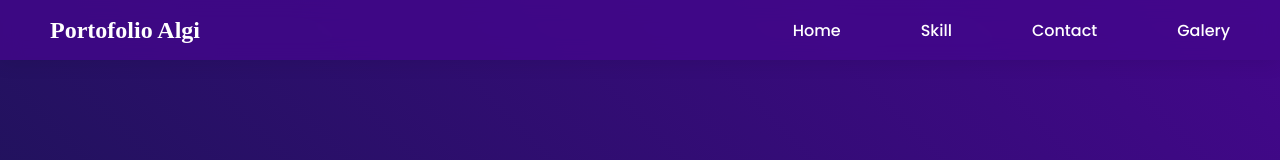
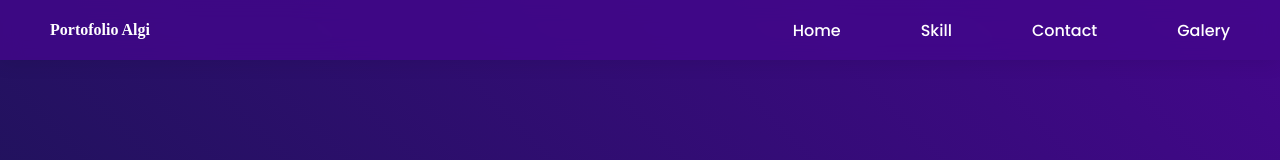
Before and after one commit to algiuu/Portofolio-Algi, a plain HTML site: page index.html in a window 1280 px wide. Shown: the top 160 px of the page. Drawn offline with Linux system fonts and the light colour scheme; a web font is replaced by a local one.

Commit message:
Ganti ukuran teks

```diff
--- a/index.html
+++ b/index.html
@@ -25,7 +25,7 @@
 <body>
     <!-- navigasi -->
    <nav>
-    <h1>Portofolio Algi</h1>
+    <h1 style="font-size: medium;">Portofolio Algi</h1>
     <!-- hamburger menu -->
     <div class="hamburger">
         <span class="bar"></span>
```
